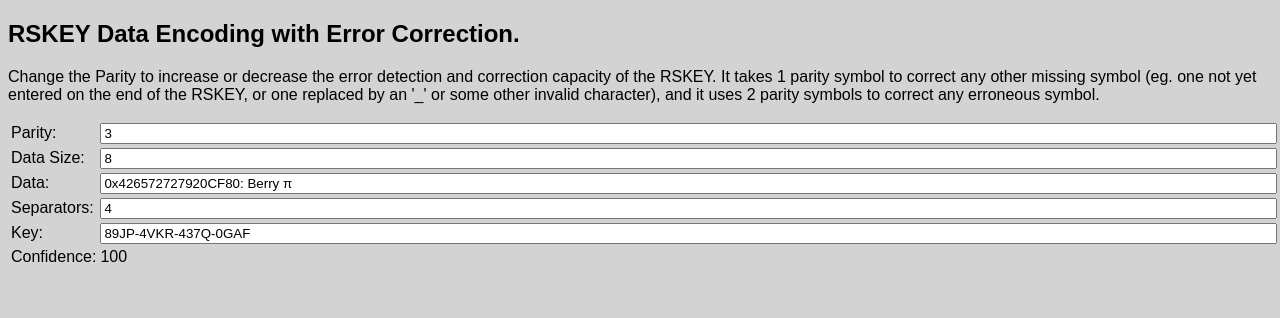
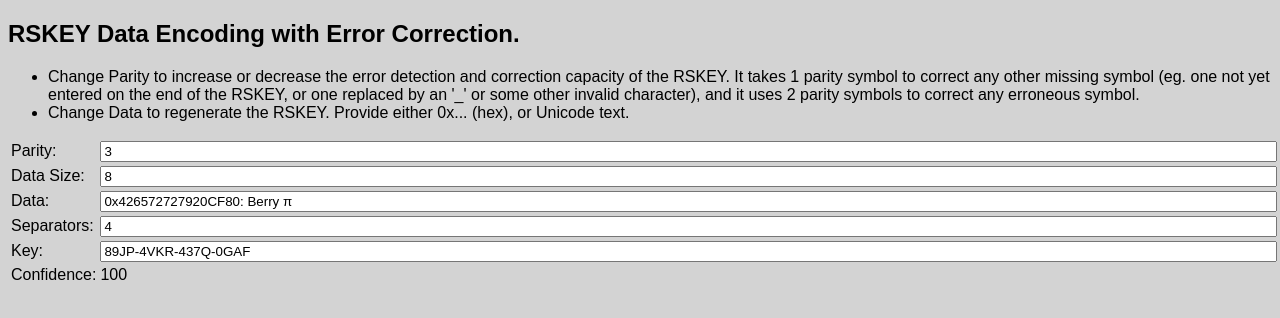
Before and after one commit to pjkundert/ezpwd-reed-solomon, a plain HTML site: page examples/rskey.html in a window 1280 px wide. Drawn offline with nearby package versions, Linux system fonts and the light colour scheme.

Commit message:
Improve the operational description of the RSKEY demo

```diff
--- a/examples/rskey.html
+++ b/examples/rskey.html
@@ -22,11 +22,17 @@
     </head>
     <body>
         <h2>RSKEY Data Encoding with Error Correction.</h2>
-        <p>Change the Parity to increase or decrease the error detection and
-        correction capacity of the RSKEY.  It takes 1 parity symbol to correct
-        any other missing symbol (eg. one not yet entered on the end of the
-        RSKEY, or one replaced by an '_' or some other invalid character), and
-        it uses 2 parity symbols to correct any erroneous symbol.</p>
+        <ul>
+	  <li>
+	    Change Parity to increase or decrease the error detection and correction capacity of
+            the RSKEY.  It takes 1 parity symbol to correct any other missing symbol (eg. one not
+            yet entered on the end of the RSKEY, or one replaced by an '_' or some other invalid
+            character), and it uses 2 parity symbols to correct any erroneous symbol.
+	  </li>
+	  <li>
+	    Change Data to regenerate the RSKEY.  Provide either 0x... (hex), or Unicode text.
+	  </li>
+	</ul>
 
         <table>
             <tr>
```
